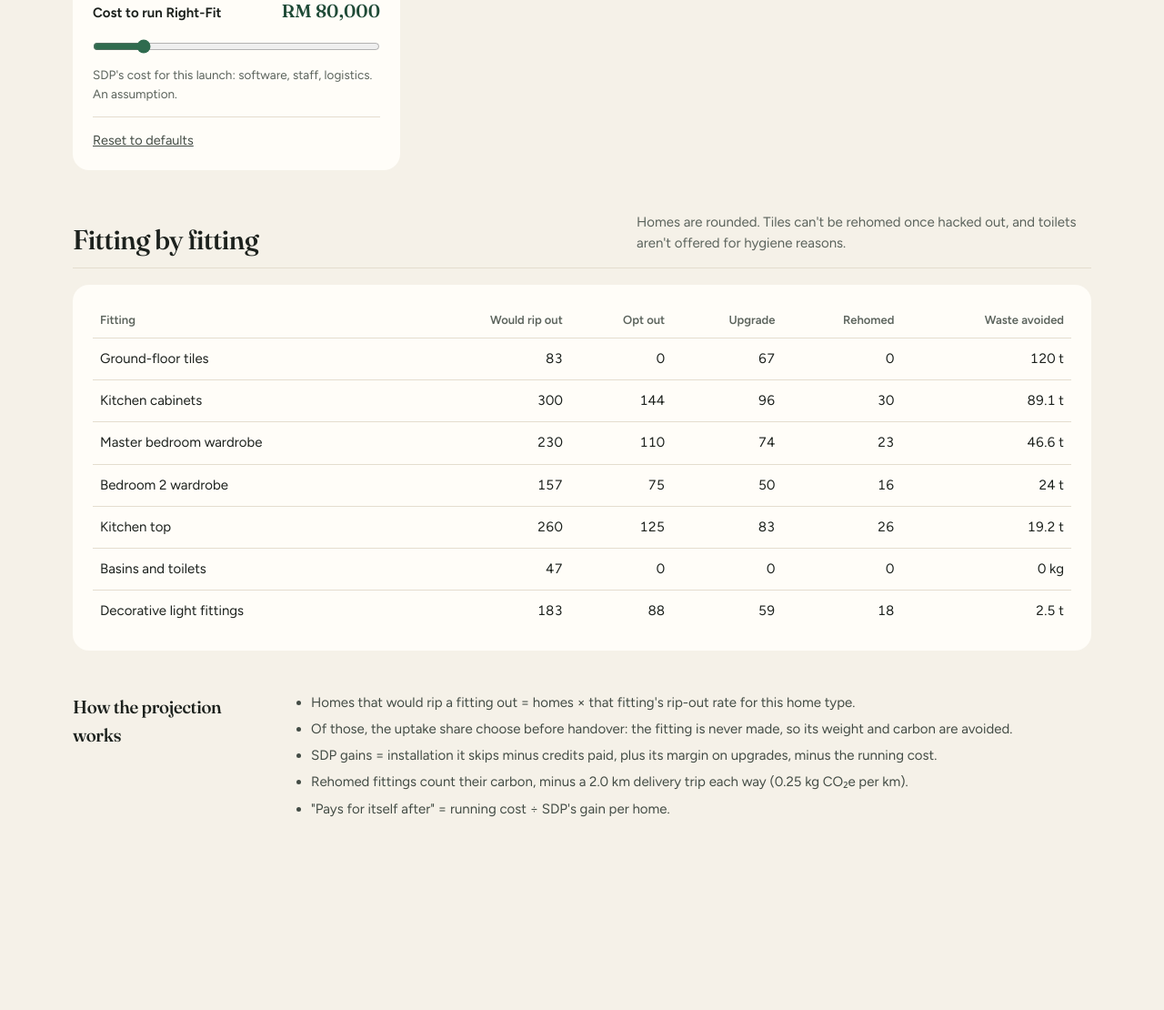
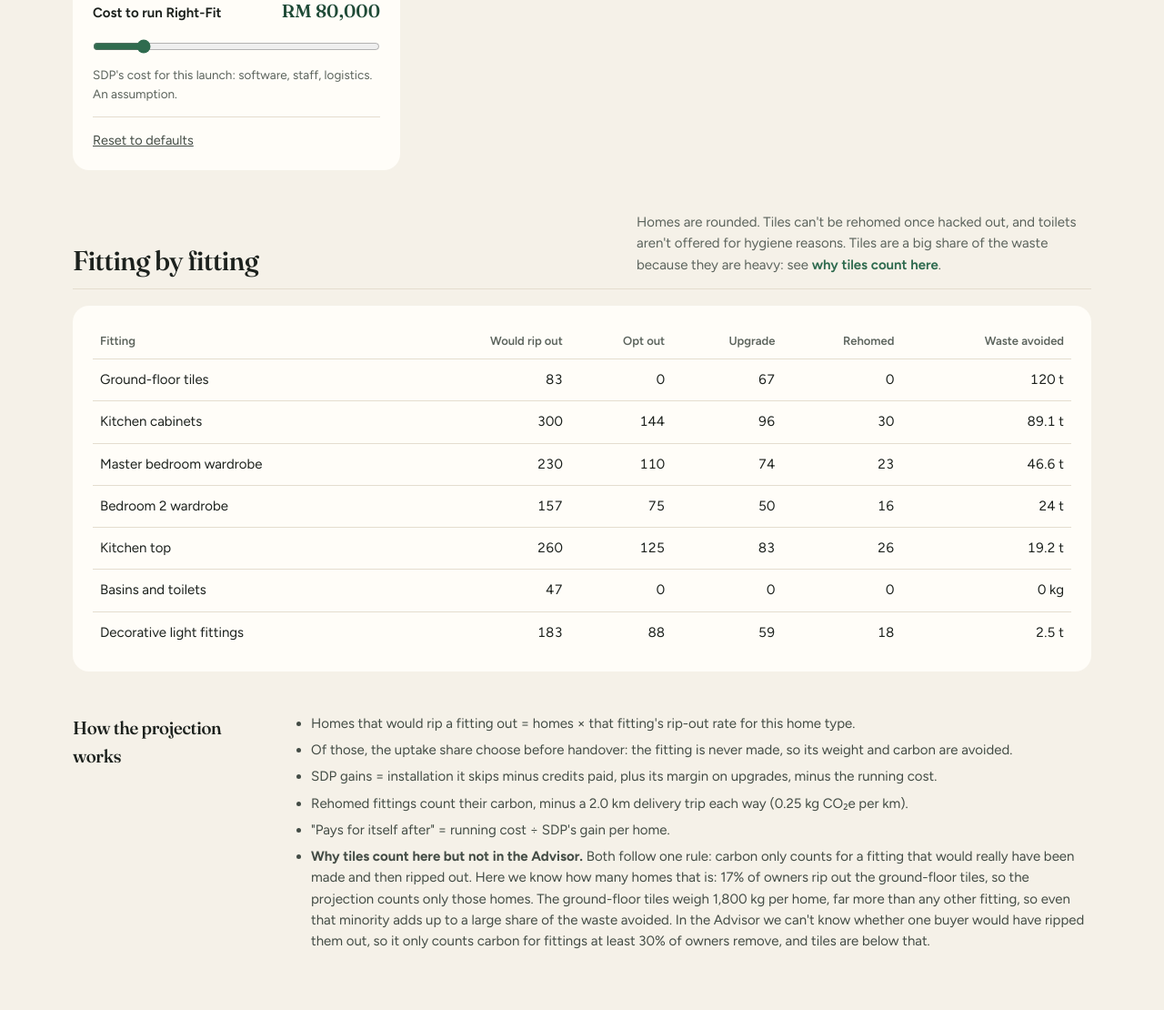
Before and after one commit to Jayden-Jarred/Sime-Darby-Hackathon, a Flask app: page /simulate in a window 1280 px wide. Shown: the part 1276-2386 px from the top of the page at 91% size. Before the commit the page ends 2174 px from the top, so only its background shows below. Run offline with Flask 3, Linux system fonts and the light colour scheme.

Commit message:
What-if page: sliders that project a whole launch
Explains why tiles count here but not in the Advisor, with the home type's real figures.

```diff
--- a/templates/simulate.html
+++ b/templates/simulate.html
@@ -104,7 +104,8 @@
   <section class="section" aria-labelledby="fit-title">
     <div class="section-head">
       <h2 id="fit-title">Fitting by fitting</h2>
-      <p>Homes are rounded. Tiles can't be rehomed once hacked out, and toilets aren't offered for hygiene reasons.</p>
+      <p>Homes are rounded. Tiles can't be rehomed once hacked out, and toilets aren't offered for hygiene reasons.
+        Tiles are a big share of the waste because they are heavy: see <a class="inline-link" href="#tiles-note">why tiles count here</a>.</p>
     </div>
     <div class="panel">
       <table>
@@ -123,6 +124,13 @@
       <li>SDP gains = installation it skips minus credits paid, plus its margin on upgrades, minus the running cost.</li>
       <li>Rehomed fittings count their carbon, minus a {{ trip }} km delivery trip each way ({{ transport }} kg CO₂e per km).</li>
       <li>"Pays for itself after" = running cost ÷ SDP's gain per home.</li>
+      <li id="tiles-note"><b>Why tiles count here but not in the Advisor.</b> Both follow one rule: carbon only counts for
+        a fitting that would really have been made and then ripped out. Here we know how many homes that is:
+        {{ '{:.0f}'.format(tiles.rate * 100) }}% of owners rip out the {{ tiles.name | lower }}, so the projection counts
+        only those homes. The {{ tiles.name | lower }} weigh {{ '{:,.0f}'.format(tiles.weight_kg) }} kg per home, far more
+        than any other fitting, so even that minority adds up to a large share of the waste avoided. In the Advisor
+        we can't know whether one buyer would have ripped them out, so it only counts carbon for fittings at least
+        {{ threshold }}% of owners remove, and tiles are below that.</li>
     </ul>
   </section>
 </div>
```
